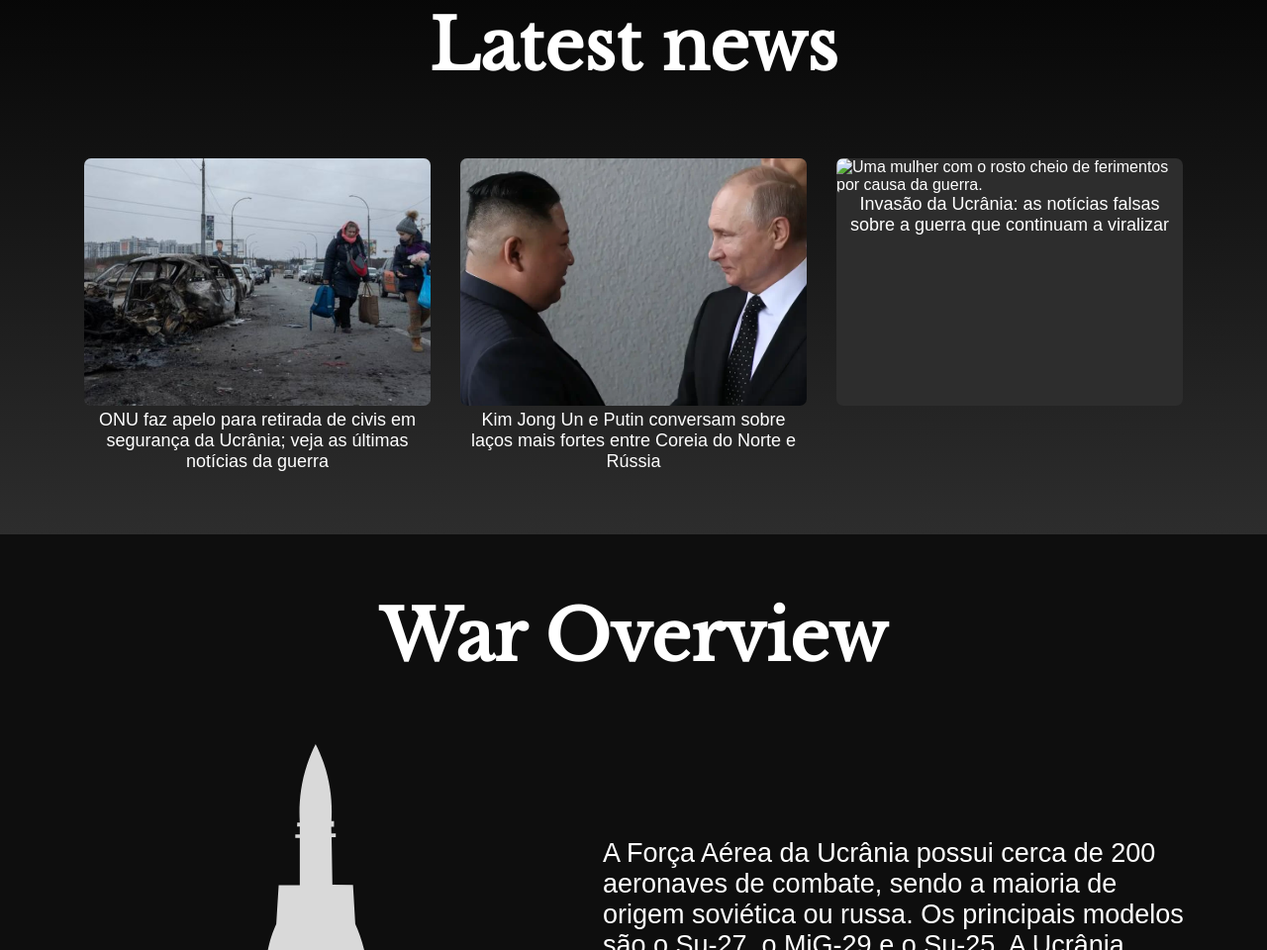
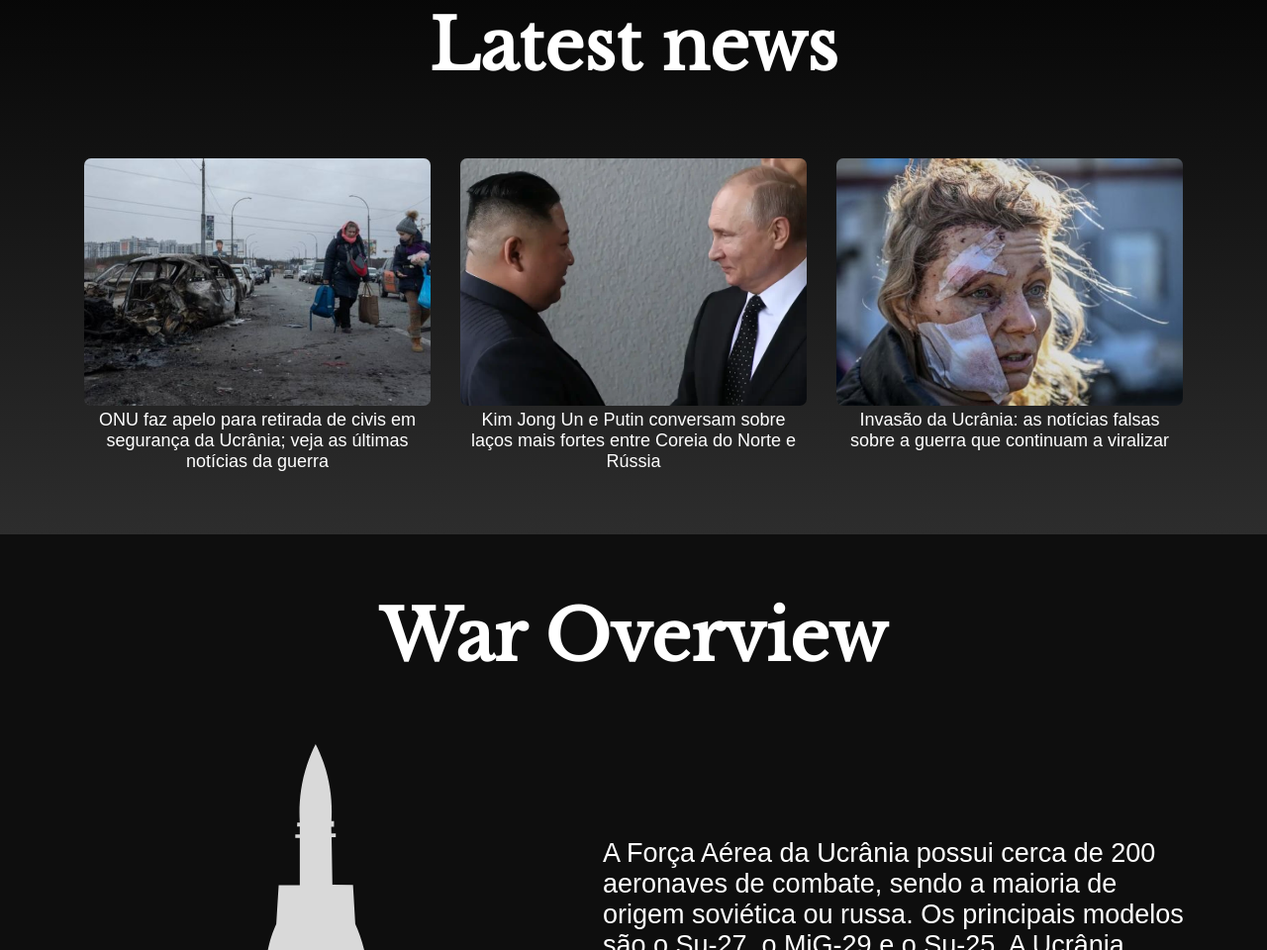
Before and after one commit to HELLYUS7/WIU, a plain HTML site: page index.html in a window 1280 px wide. Shown: the part 1458-2418 px from the top of the page at 99% size. Drawn offline with nearby package versions, Linux system fonts and the light colour scheme.

Commit message:
Update index.html

```diff
--- a/index.html
+++ b/index.html
@@ -45,7 +45,7 @@
                 <p tabindex="7">Kim Jong Un e Putin conversam sobre laços mais fortes entre Coreia do Norte e Rússia</p>
             </div>
             <div class="container-news">
-                <img src="asstabindex="1"ets/images/Mulher ferida.jpg" alt="Uma mulher com o rosto cheio de ferimentos por causa da guerra.">
+                <img src="assets/images/Mulher ferida.jpg" alt="Uma mulher com o rosto cheio de ferimentos por causa da guerra.">
                 <p tabindex="8">Invasão da Ucrânia: as notícias falsas sobre a guerra que continuam a viralizar</p>
             </div>
         </div>
```
